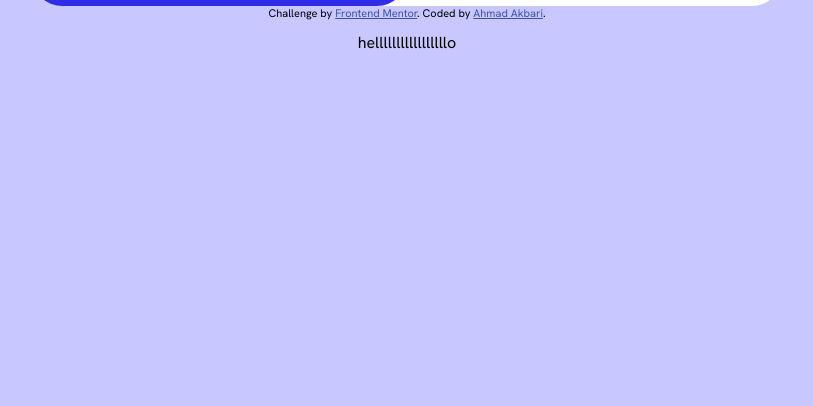
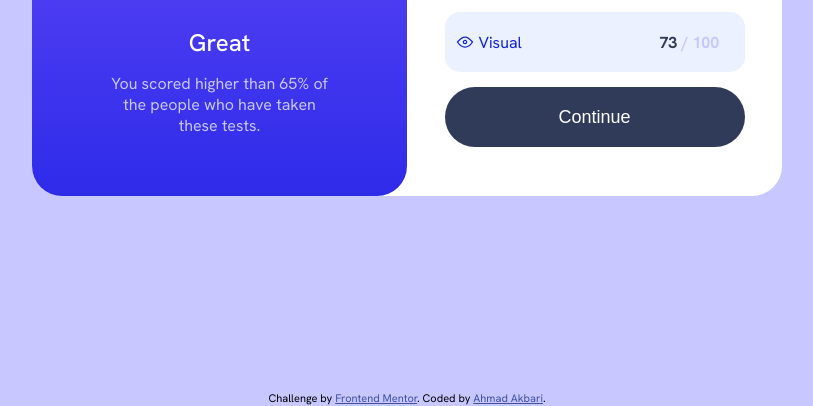
Before and after one commit to nwebdesign1992/Results-summary, a plain HTML site: page index.html in a window 1280 px wide. Shown: the part 494-900 px from the top of the page, without its empty margins (313-1126 px from the left). Before the commit the page ends 800 px from the top, so only its background shows below. Drawn offline with Linux system fonts and the light colour scheme.

Commit message:
Modify Readme file to include live site and solution resource url and remove p element from html.index

```diff
--- a/index.html
+++ b/index.html
@@ -65,6 +65,5 @@
     Coded by <a href="#">Ahmad Akbari</a>.
   </div>
 
-  <p>helllllllllllllllllo</p>
 </body>
 </html>
--- a/styles.css
+++ b/styles.css
@@ -89,7 +89,6 @@ body{
 
 /*Summary section*/
 .summary{
-    /*background-color: blue;*/
     width: 300px;
     height: 459px;
     margin: 0 auto;
@@ -108,12 +107,10 @@ body{
 }
 
 .item{
-    /*width: 250px;*/
     height: 60px;
     display: grid;
     grid-template-columns: 1fr 5fr 2fr 2fr;
     border-radius: 15px;
-    /*border: solid 1px black;*/
     padding: 20px 5px;
     background-color: hsl(221, 100%, 96%);
 }
@@ -182,7 +179,7 @@ body{
         width: 1440px;
         height: 100%;
         display:grid;
-        grid-template-rows: 800px, 20px;
+        grid-template-rows: 880px 20px;
         place-items:center;
 
     }
@@ -191,7 +188,6 @@ body{
         width: 750px;
         height: 500px;
         flex-wrap: no-wrap;
-        /*margin: 0 auto;*/
         border-radius: 30px;
     }
 
```
Also changed, not shown: 1 other file.
